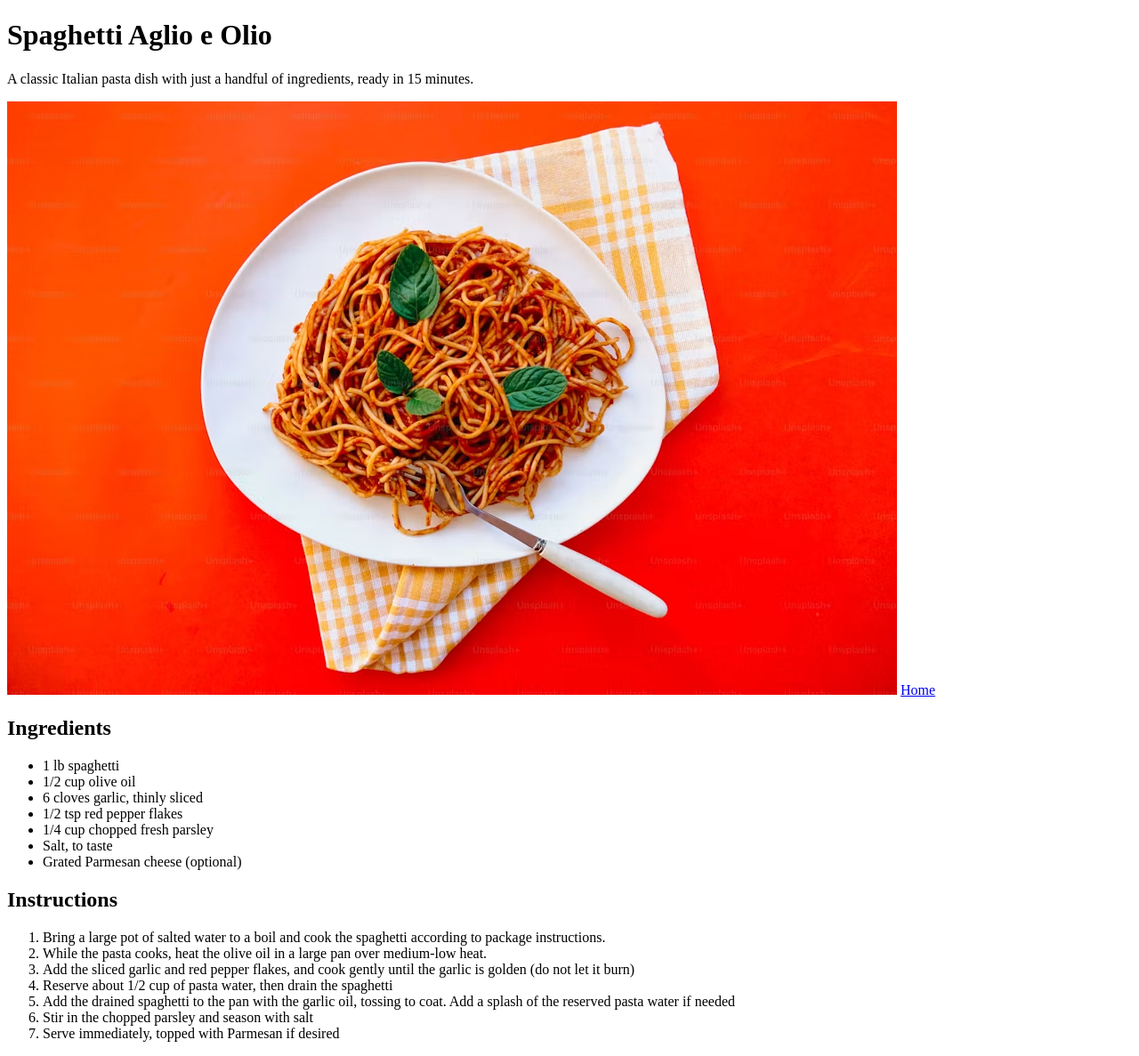
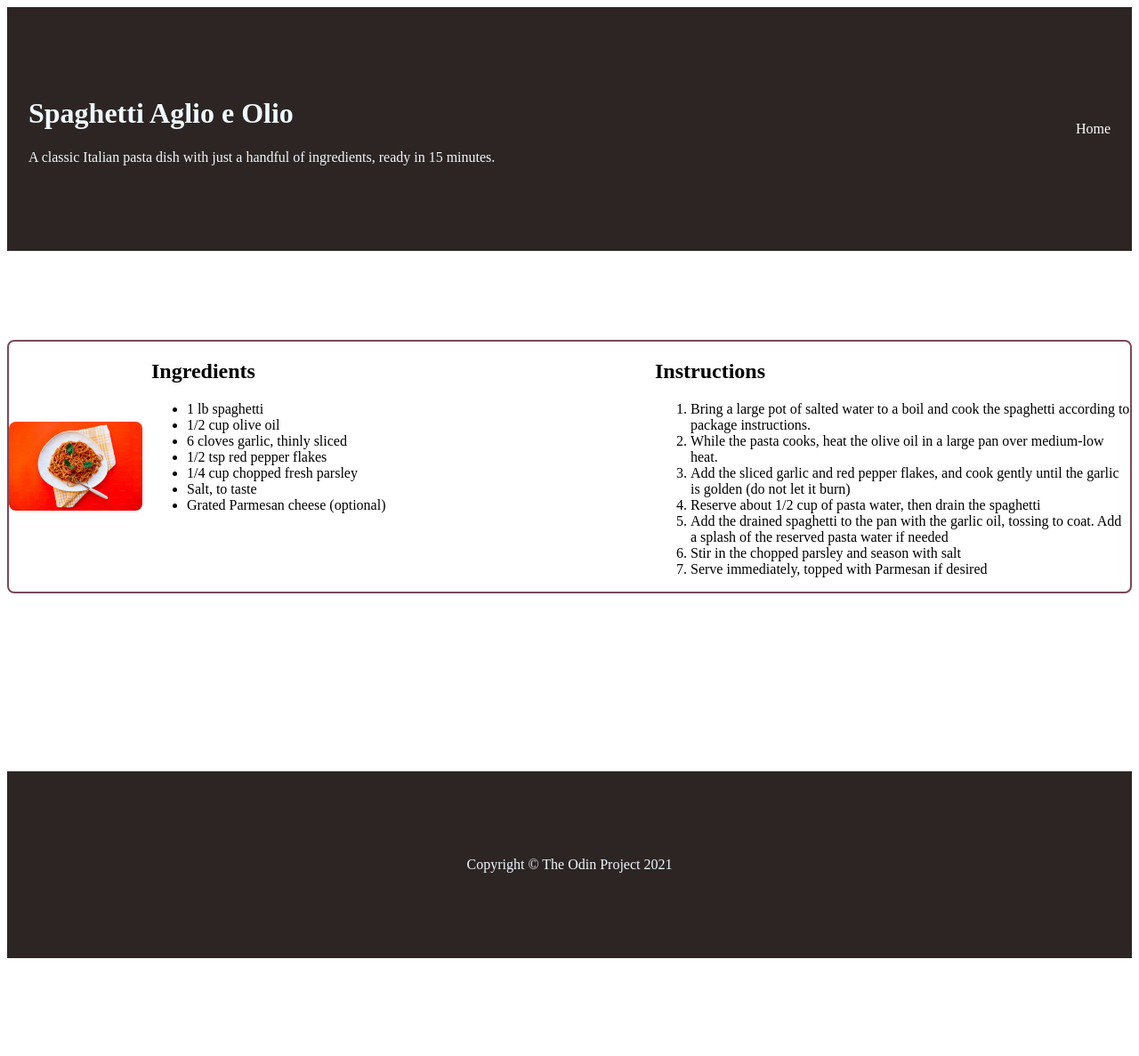
Before and after one commit to iftened9-ux/odin-recipes, a plain HTML site: page recipes/spaghetti_aglio_e_olio.html in a window 1280 px wide. Shown: the whole page at 89% size. After the commit the page ends 1085 px from the top, so only its background shows below. Drawn offline with Linux system fonts and the light colour scheme.

Commit message:
Fix header structure and finalize recipe styling.  Move Home link outside header div for consistent structure across pages. Remove conflicting height declaration from footer. Ensure header recipe layout, and pseudo-classes are consistent across all recipes pages

```diff
--- a/recipes/spaghetti_aglio_e_olio.html
+++ b/recipes/spaghetti_aglio_e_olio.html
@@ -2,15 +2,25 @@
 <html lang="en">
 <head>
     <meta charset="UTF-8">
-    <meta name="viewport" content="width= initial-scale=1.0">
+    <meta name="viewport" content="width=device-width, initial-scale=1.0">
     <title>Document</title>
+    <link rel="stylesheet" href="../styles.css">
 </head>
 <body>
+
+  <header>
+    <div>
     <h1>Spaghetti Aglio e Olio</h1>
     <p>A classic Italian pasta dish with just a handful of ingredients, ready in 15 minutes.</p>
-    <img src="images/spaghetti_aglio_e_olio.avif" alt="A photo of spaghetti aglio e olio">
-    <a href="../index.html">Home</a>
-    <section>
+
+    </div>
+     <a href="../index.html" class="home-link">Home</a>
+  </header>
+
+  <main class="recipe">
+      <img src="images/spaghetti_aglio_e_olio.avif" alt="A photo of spaghetti aglio e olio" class="recipe-image">
+    <div class="recipe-section">
+    <section class="details">
         <h2>Ingredients</h2>
         <ul>
             <li> 1 lb spaghetti</li>
@@ -24,7 +34,7 @@
         </ul>
     </section>
 
-    <section>
+    <section class="details">
         <h2>Instructions</h2>
         <ol>
             <li> Bring a large pot of salted water to a boil and cook the spaghetti according to package instructions.</li>
@@ -44,5 +54,11 @@
             <li>Serve immediately, topped with Parmesan if desired</li>
         </ol>
     </section>
+    </div>
+  </main>
+
+  <footer>
+    <p>Copyright © The Odin Project 2021</p>
+  </footer>
 </body>
 </html>
--- /dev/null
+++ b/styles.css
@@ -0,0 +1,104 @@
+* {
+    box-sizing: border-box;
+}
+
+header {
+    width: 100%;
+    padding: 80px 24px;
+    background-color: #2C2523;
+    color: aliceblue;
+    margin-bottom: 100px;
+    display: flex;
+    align-items: center;
+    justify-content: space-between;
+    flex: 0 2 0%;
+}
+
+
+.recipe-list {
+    display: flex;
+    flex-direction: row;
+    justify-content: space-around;
+    align-items: center;
+    width: auto;
+    height: 195px;
+    border: 2px solid #7D475C;
+    border-radius: 8px;
+    margin: 50px;
+}
+
+a {
+    text-decoration: none;
+    color: #7D475C;
+}
+
+.home-link {
+    color: white;
+}
+
+.recipe-card a:hover {
+    color: #5A6F54;
+}
+
+.recipe-card a:focus {
+    outline: 2px solid #5A6F54;
+    outline-offset: 2px;
+}
+
+.recipe-card a:active {
+    color: #C67A53;
+}
+
+.recipe-card {
+    display: flex;
+    flex-direction: column;
+}
+
+.recipe-card img {
+    width: 100%;
+    max-width: 200px;
+    height: 150px;
+}
+
+.recipe {
+  display: flex;
+  flex-direction: row;
+  align-items: center;
+  gap: 10px;
+  border: 2px solid #7D475C;
+  border-radius: 8px;
+}
+
+.recipe-section {
+    display:flex;
+    flex-direction: row;
+    gap: 32px;
+    width: 100%;
+}
+
+.details {
+  flex: 1;
+}
+
+.recipe-image {
+    display: block;
+    max-width: 150px;
+    width: 100%;
+    height: auto;
+    margin: 0 auto;
+    border-radius: 8px;
+}
+
+
+
+
+
+
+footer {
+    width: 100%;
+    padding: 80px 24px;
+    background-color: #2C2523;
+    color: aliceblue;
+    margin-top: 200px;
+    text-align: center;
+}
```
Also changed, not shown: index.html (+30 -4 lines), recipes/classic_pancakes.html (+22 -4 lines), recipes/guacamole.html (+21 -4 lines).
